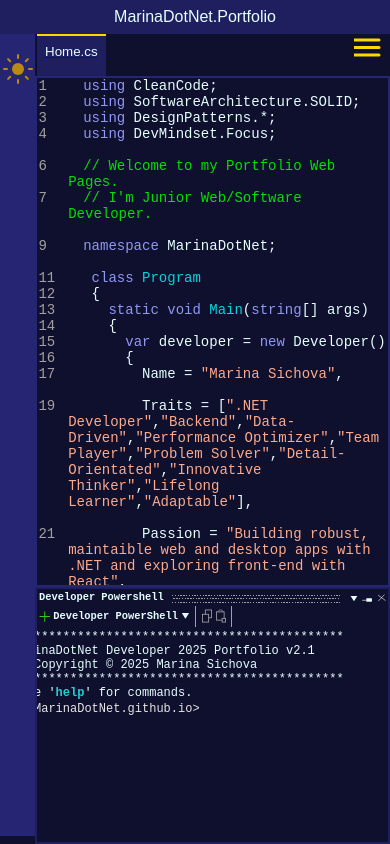
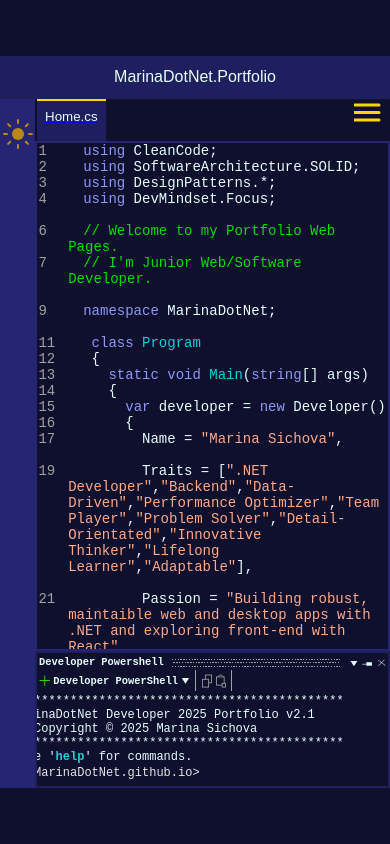
Before and after one commit to MarinaDotNet/portfolio-react, a React (Vite) app: page / in a window 390 px wide. Built offline with nearby package versions, Linux system fonts and the light colour scheme.

Commit message:
refactor: improve mobile responsiveness, as height, for side-bar and footer (console)

```diff
--- a/src/index.css
+++ b/src/index.css
@@ -270,7 +270,6 @@ a.primary-text::after{
 
 .side-bar{
   width: 10vw;
-  height: 95vh;
   display: flex;
   justify-content: center;
 
@@ -343,7 +342,6 @@ a.primary-text::after{
 
   .footer{
     width: 90vw;
-    height: 30vh;
     max-height: 40vh;
   }
 }
```
